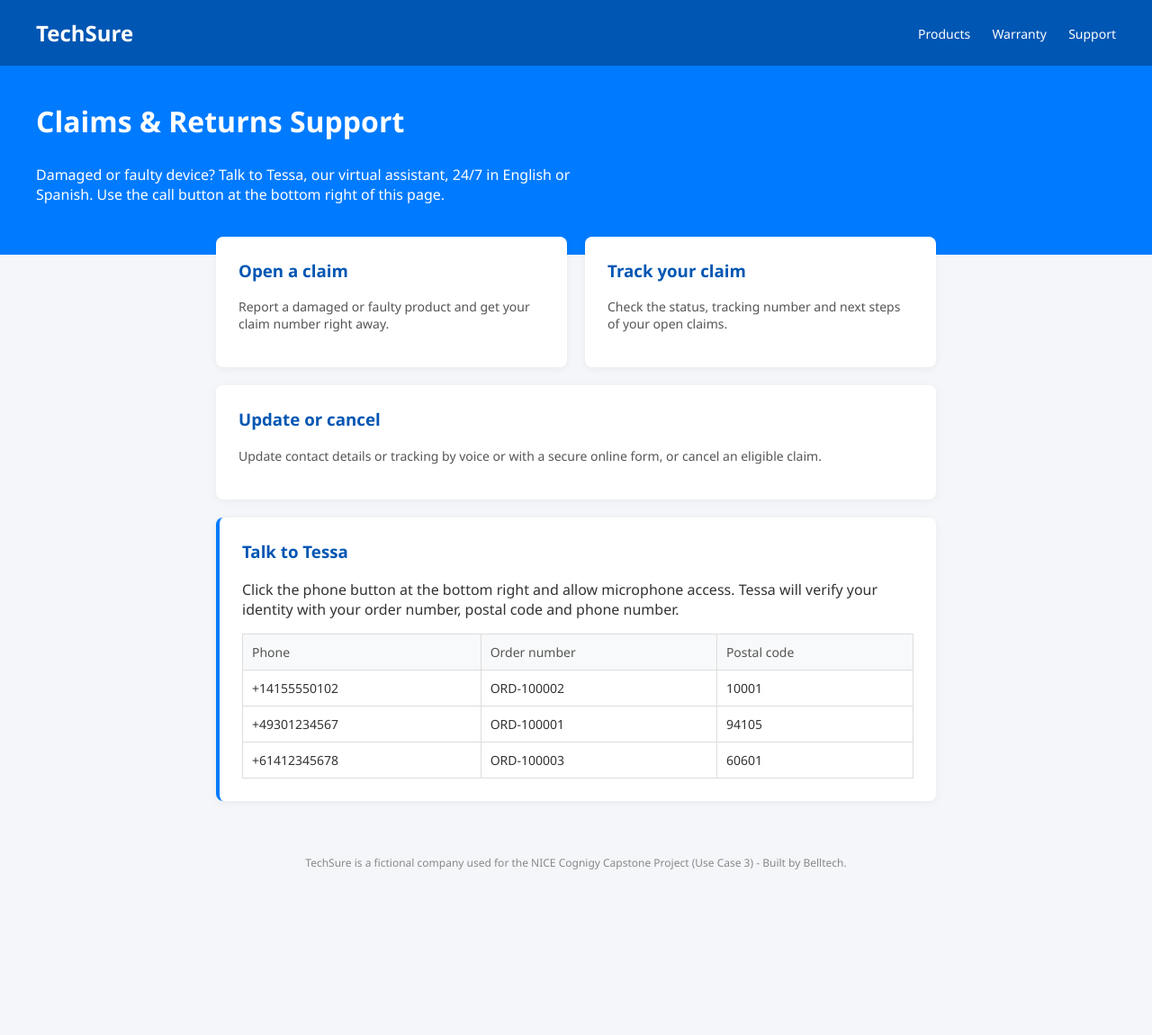
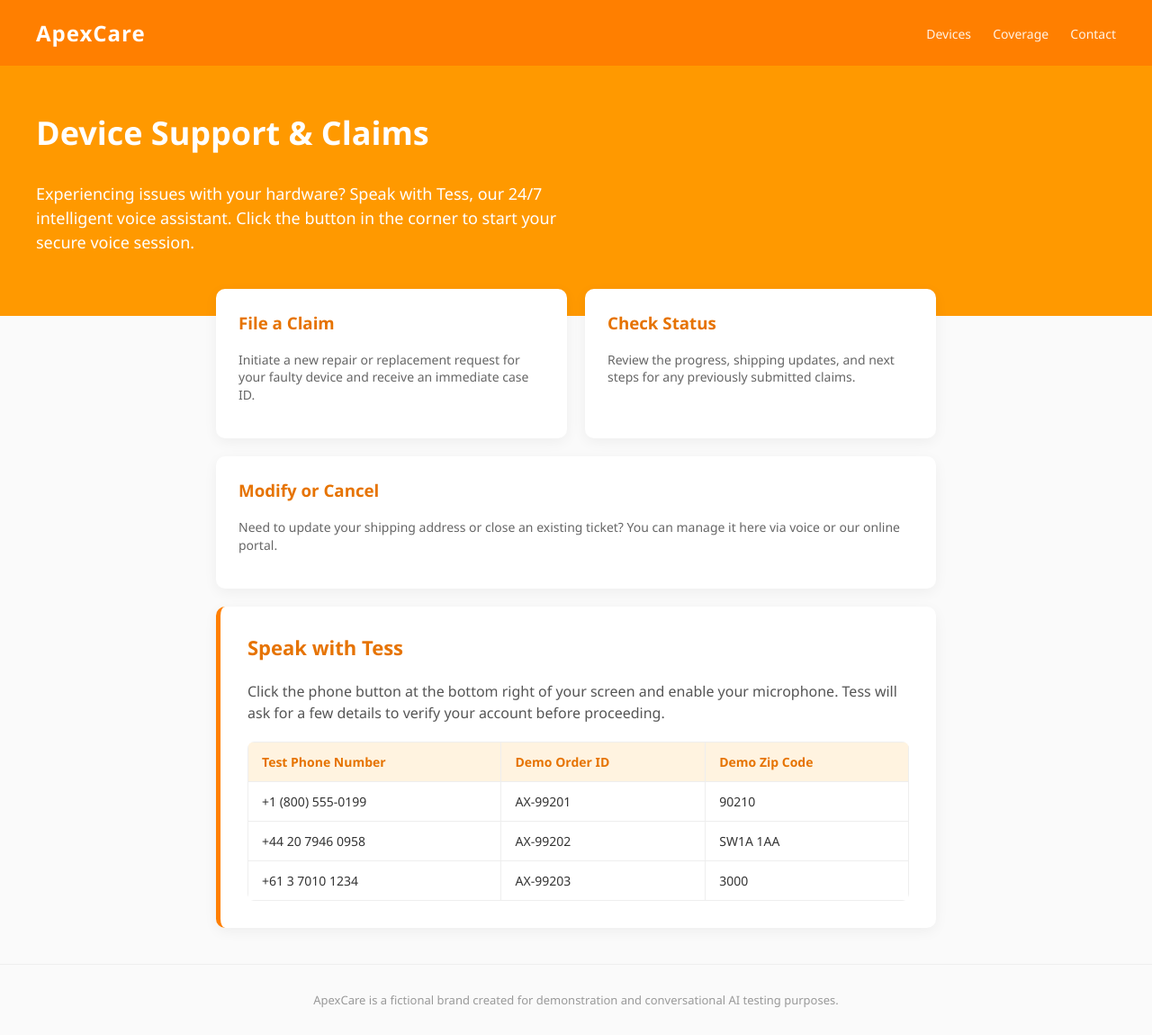
Before and after one commit to dsanavia/techsure-voice-webchat, a plain HTML site: page index.html in a window 1280 px wide. Shown: the whole page at 90% size. Before the commit the page ends 987 px from the top, so only its background shows below. Drawn offline with Linux system fonts and the light colour scheme; a script that the page names is missing.

Commit message:
Update index.html

```diff
--- a/index.html
+++ b/index.html
@@ -3,50 +3,59 @@
 <head>
     <meta charset="UTF-8">
     <meta name="viewport" content="width=device-width, initial-scale=1.0">
-    <title>TechSure - Claims & Returns Support</title>
+    <title>ApexCare - Device Support & Claims</title>
     <style>
-        /* Base styling to match your screenshot */
+        /* Base styling with an Orange Theme */
         body {
             font-family: 'Segoe UI', Tahoma, Geneva, Verdana, sans-serif;
             margin: 0;
             padding: 0;
-            background-color: #f4f6f9;
+            background-color: #fafafa;
             color: #333;
         }
         header {
-            background-color: #0056b3;
+            background-color: #ff7f00; /* Vibrant Orange */
             color: white;
             padding: 20px 40px;
             display: flex;
             justify-content: space-between;
             align-items: center;
+            box-shadow: 0 2px 5px rgba(0,0,0,0.1);
         }
         header h1 {
             margin: 0;
             font-size: 24px;
+            letter-spacing: 1px;
         }
         header nav a {
             color: white;
             text-decoration: none;
             margin-left: 20px;
             font-size: 14px;
+            font-weight: 500;
+            opacity: 0.9;
+        }
+        header nav a:hover {
+            opacity: 1;
+            text-decoration: underline;
         }
         .hero {
-            background-color: #007bff;
+            background-color: #ff9900; /* Lighter Orange for Hero */
             color: white;
-            padding: 40px;
+            padding: 50px 40px;
         }
         .hero h2 {
             margin-top: 0;
-            font-size: 32px;
+            font-size: 36px;
         }
         .hero p {
-            font-size: 16px;
+            font-size: 18px;
             max-width: 600px;
+            line-height: 1.5;
         }
         .container {
             max-width: 800px;
-            margin: -20px auto 40px;
+            margin: -30px auto 40px;
             padding: 0 20px;
         }
         .card-grid {
@@ -58,55 +67,68 @@
         .card {
             background: white;
             padding: 25px;
-            border-radius: 8px;
-            box-shadow: 0 2px 10px rgba(0,0,0,0.05);
+            border-radius: 10px;
+            box-shadow: 0 4px 15px rgba(0,0,0,0.05);
+            transition: transform 0.2s ease;
+        }
+        .card:hover {
+            transform: translateY(-2px);
         }
         .card h3 {
-            color: #0056b3;
+            color: #e67300;
             margin-top: 0;
         }
         .card p {
             font-size: 14px;
-            color: #555;
+            color: #666;
+            line-height: 1.4;
         }
-        .talk-to-tessa {
+        .talk-to-tess {
             background: white;
-            padding: 25px;
-            border-radius: 8px;
-            border-left: 4px solid #007bff;
-            box-shadow: 0 2px 10px rgba(0,0,0,0.05);
+            padding: 30px;
+            border-radius: 10px;
+            border-left: 5px solid #ff7f00;
+            box-shadow: 0 4px 15px rgba(0,0,0,0.05);
             margin-bottom: 40px;
         }
-        .talk-to-tessa h3 {
-            color: #0056b3;
+        .talk-to-tess h3 {
+            color: #e67300;
             margin-top: 0;
+            font-size: 22px;
+        }
+        .talk-to-tess p {
+            color: #555;
+            line-height: 1.5;
         }
         table {
             width: 100%;
             border-collapse: collapse;
-            margin-top: 15px;
+            margin-top: 20px;
             font-size: 14px;
+            border-radius: 8px;
+            overflow: hidden;
         }
         th, td {
-            border: 1px solid #ddd;
-            padding: 10px;
+            border: 1px solid #eee;
+            padding: 12px 15px;
             text-align: left;
         }
         th {
-            background-color: #f8f9fa;
-            font-weight: normal;
-            color: #555;
+            background-color: #fff3e0;
+            font-weight: 600;
+            color: #e67300;
         }
         footer {
             text-align: center;
-            font-size: 12px;
-            color: #888;
-            padding: 20px;
+            font-size: 13px;
+            color: #999;
+            padding: 30px;
+            border-top: 1px solid #eee;
         }
 
-        /* Customizing the Cognigy Webchat Voice Button to match your screenshot */
+        /* Customizing the Cognigy Webchat Voice Button to Orange */
         #cognigy-webchat .webchat-ui-button {
-            background-color: #28a745 !important; /* Green color */
+            background-color: #ff7f00 !important;
             border-radius: 50px !important;
         }
     </style>
@@ -114,89 +136,83 @@
 <body>
 
     <header>
-        <h1>TechSure</h1>
+        <h1>ApexCare</h1>
         <nav>
-            <a href="#">Products</a>
-            <a href="#">Warranty</a>
-            <a href="#">Support</a>
+            <a href="#">Devices</a>
+            <a href="#">Coverage</a>
+            <a href="#">Contact</a>
         </nav>
     </header>
 
     <div class="hero">
-        <h2>Claims & Returns Support</h2>
-        <p>Damaged or faulty device? Talk to Tessa, our virtual assistant, 24/7 in English or Spanish. Use the call button at the bottom right of this page.</p>
+        <h2>Device Support & Claims</h2>
+        <p>Experiencing issues with your hardware? Speak with Tess, our 24/7 intelligent voice assistant. Click the button in the corner to start your secure voice session.</p>
     </div>
 
     <div class="container">
         <div class="card-grid">
             <div class="card">
-                <h3>Open a claim</h3>
-                <p>Report a damaged or faulty product and get your claim number right away.</p>
+                <h3>File a Claim</h3>
+                <p>Initiate a new repair or replacement request for your faulty device and receive an immediate case ID.</p>
             </div>
             <div class="card">
-                <h3>Track your claim</h3>
-                <p>Check the status, tracking number and next steps of your open claims.</p>
+                <h3>Check Status</h3>
+                <p>Review the progress, shipping updates, and next steps for any previously submitted claims.</p>
             </div>
         </div>
 
         <div class="card">
-            <h3>Update or cancel</h3>
-            <p>Update contact details or tracking by voice or with a secure online form, or cancel an eligible claim.</p>
+            <h3>Modify or Cancel</h3>
+            <p>Need to update your shipping address or close an existing ticket? You can manage it here via voice or our online portal.</p>
         </div>
 
-        <div class="talk-to-tessa" style="margin-top: 20px;">
-            <h3>Talk to Tessa</h3>
-            <p>Click the phone button at the bottom right and allow microphone access. Tessa will verify your identity with your order number, postal code and phone number.</p>
+        <div class="talk-to-tess" style="margin-top: 20px;">
+            <h3>Speak with Tess</h3>
+            <p>Click the phone button at the bottom right of your screen and enable your microphone. Tess will ask for a few details to verify your account before proceeding.</p>
             <table>
                 <tr>
-                    <th>Phone</th>
-                    <th>Order number</th>
-                    <th>Postal code</th>
+                    <th>Test Phone Number</th>
+                    <th>Demo Order ID</th>
+                    <th>Demo Zip Code</th>
                 </tr>
                 <tr>
-                    <td>+14155550102</td>
-                    <td>ORD-100002</td>
-                    <td>10001</td>
+                    <td>+1 (800) 555-0199</td>
+                    <td>AX-99201</td>
+                    <td>90210</td>
                 </tr>
                 <tr>
-                    <td>+49301234567</td>
-                    <td>ORD-100001</td>
-                    <td>94105</td>
+                    <td>+44 20 7946 0958</td>
+                    <td>AX-99202</td>
+                    <td>SW1A 1AA</td>
                 </tr>
                 <tr>
-                    <td>+61412345678</td>
-                    <td>ORD-100003</td>
-                    <td>60601</td>
+                    <td>+61 3 7010 1234</td>
+                    <td>AX-99203</td>
+                    <td>3000</td>
                 </tr>
             </table>
         </div>
     </div>
 
     <footer>
-        TechSure is a fictional company used for the NICE Cognigy Capstone Project (Use Case 3) - Built by Belltech.
+        ApexCare is a fictional brand created for demonstration and conversational AI testing purposes.
     </footer>
 
     <!-- Cognigy Webchat Integration -->
     <script src="https://unpkg.com/@cognigy/webchat@3"></script>
     <script>
-        // Initialize the Cognigy Webchat
         initCognigyWebchat({
             // ⚠️ REPLACE THIS URL with your actual Cognigy Endpoint URL
             URL: "https://endpoint-trial.cognigy.ai/YOUR_ENDPOINT_ID",
 
-            // Settings to enable the voice/click-to-call interface
             settings: {
-                // Show the microphone button for speech input
                 enableSpeechInput: true,
-
-                // This starts the session directly in voice mode if configured on the Cognigy side
-                // But typically, the user clicks the mic icon in the chat window.
             },
             theme: {
-                // Basic theme to match the TechSure branding
-                primaryColor: "#0056b3",
+                // Updated theme colors to match the orange layout
+                primaryColor: "#ff7f00",
                 botMessageColor: "#f1f1f1",
-                userMessageColor: "#0056b3",
+                userMessageColor: "#ff7f00",
                 userMessageTextColor: "#ffffff"
             }
         });
```
